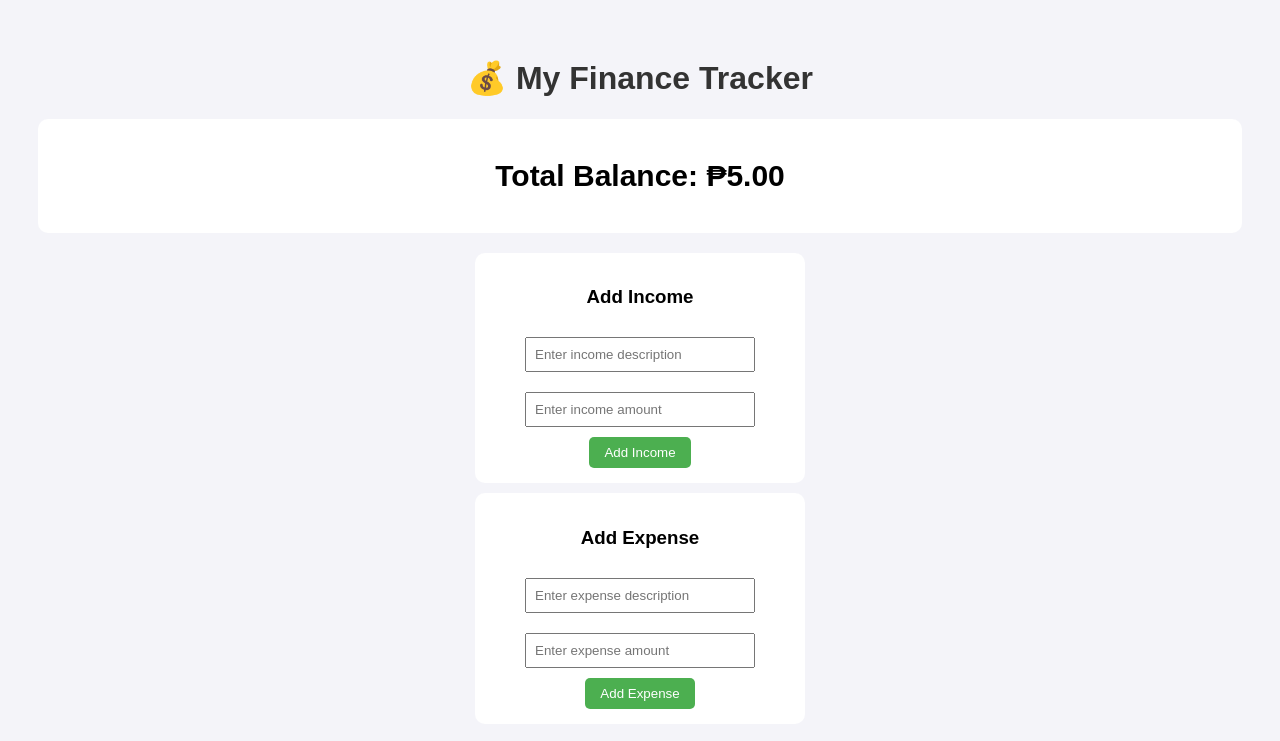
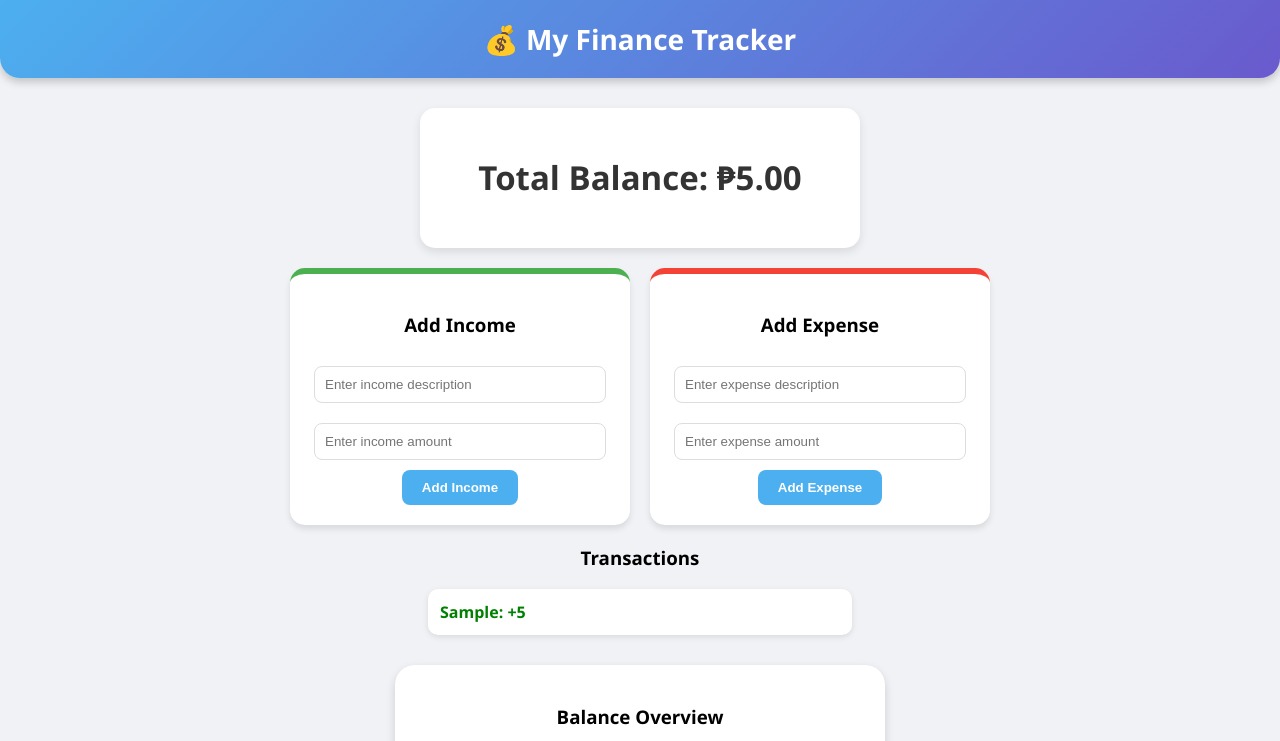
Before and after one commit to JustineTesara/Personal-Finance-Tracker, a plain HTML site: page index.html in a window 1280 px wide. Both pictures are taken after typing "Sample", "5" into the empty fields and a click on the button "Add Income". Shown: the top 741 px of the page. Drawn offline with nearby package versions, Linux system fonts and the light colour scheme.

Commit message:
Update style.css

```diff
--- a/style.css
+++ b/style.css
@@ -1,49 +1,97 @@
+/* General Styles */
 body {
-  font-family: Arial, sans-serif;
-  background: #f4f4f9;
+  font-family: "Segoe UI", Tahoma, Geneva, Verdana, sans-serif;
+  background: #f0f2f5;
+  margin: 0;
+  padding: 0;
   text-align: center;
-  padding: 30px;
+}
+
+/* Header with Gradient */
+header {
+  background: linear-gradient(135deg, #4cafef, #6a5acd);
+  color: white;
+  padding: 20px;
+  margin-bottom: 30px;
+  border-radius: 0 0 20px 20px;
+  box-shadow: 0 4px 8px rgba(0, 0, 0, 0.2);
 }
 
 h1 {
-  color: #333;
+  margin: 0;
+  font-size: 28px;
 }
 
+/* Balance Card */
 .balance {
-  background: #fff;
-  padding: 15px;
-  border-radius: 10px;
+  background: white;
+  padding: 20px;
+  border-radius: 15px;
+  margin: 20px auto;
+  max-width: 400px;
+  font-size: 22px;
+  font-weight: bold;
+  color: #333;
+  box-shadow: 0 4px 10px rgba(0, 0, 0, 0.1);
+}
+
+/* Forms Layout */
+.form-container {
+  display: flex;
+  justify-content: center;
+  gap: 20px;
+  flex-wrap: wrap;
   margin-bottom: 20px;
-  font-size: 20px;
 }
 
 .form {
-  background: #fff;
-  padding: 15px;
-  margin: 10px auto;
-  border-radius: 10px;
+  background: white;
+  padding: 20px;
+  border-radius: 15px;
   max-width: 300px;
+  flex: 1;
+  box-shadow: 0 4px 6px rgba(0, 0, 0, 0.1);
+}
+
+.income-form {
+  border-top: 6px solid #4caf50;
+}
+
+.expense-form {
+  border-top: 6px solid #f44336;
 }
 
 input {
-  padding: 8px;
-  width: 70%;
+  padding: 10px;
+  width: 90%;
   margin: 10px 0;
+  border: 1px solid #ddd;
+  border-radius: 8px;
+  outline: none;
+  transition: 0.2s;
+}
+
+input:focus {
+  border-color: #4cafef;
+  box-shadow: 0 0 5px rgba(76, 175, 239, 0.3);
 }
 
 button {
-  padding: 8px 15px;
-  background: #4caf50;
+  padding: 10px 20px;
+  background: #4cafef;
   color: white;
   border: none;
-  border-radius: 5px;
+  border-radius: 8px;
   cursor: pointer;
+  font-weight: bold;
+  transition: 0.3s;
 }
 
 button:hover {
-  background: #45a049;
+  background: #3a9bdc;
 }
 
+/* Transactions */
 .transactions {
   margin-top: 20px;
 }
@@ -54,9 +102,30 @@ button:hover {
 }
 
 .transactions li {
-  background: #fff;
-  padding: 10px;
-  margin: 5px auto;
-  border-radius: 5px;
-  max-width: 300px;
+  background: white;
+  padding: 12px;
+  margin: 8px auto;
+  border-radius: 10px;
+  max-width: 400px;
+  text-align: left;
+  font-weight: bold;
+  display: flex;
+  justify-content: space-between;
+  box-shadow: 0 2px 6px rgba(0, 0, 0, 0.1);
 }
+
+.transactions li span {
+  font-weight: normal;
+}
+
+/* Chart Container */
+.chart-container {
+  margin-top: 30px;
+  background: white;
+  padding: 20px;
+  border-radius: 20px;
+  max-width: 450px;
+  margin-left: auto;
+  margin-right: auto;
+  box-shadow: 0 4px 10px rgba(0, 0, 0, 0.15);
+}
```
